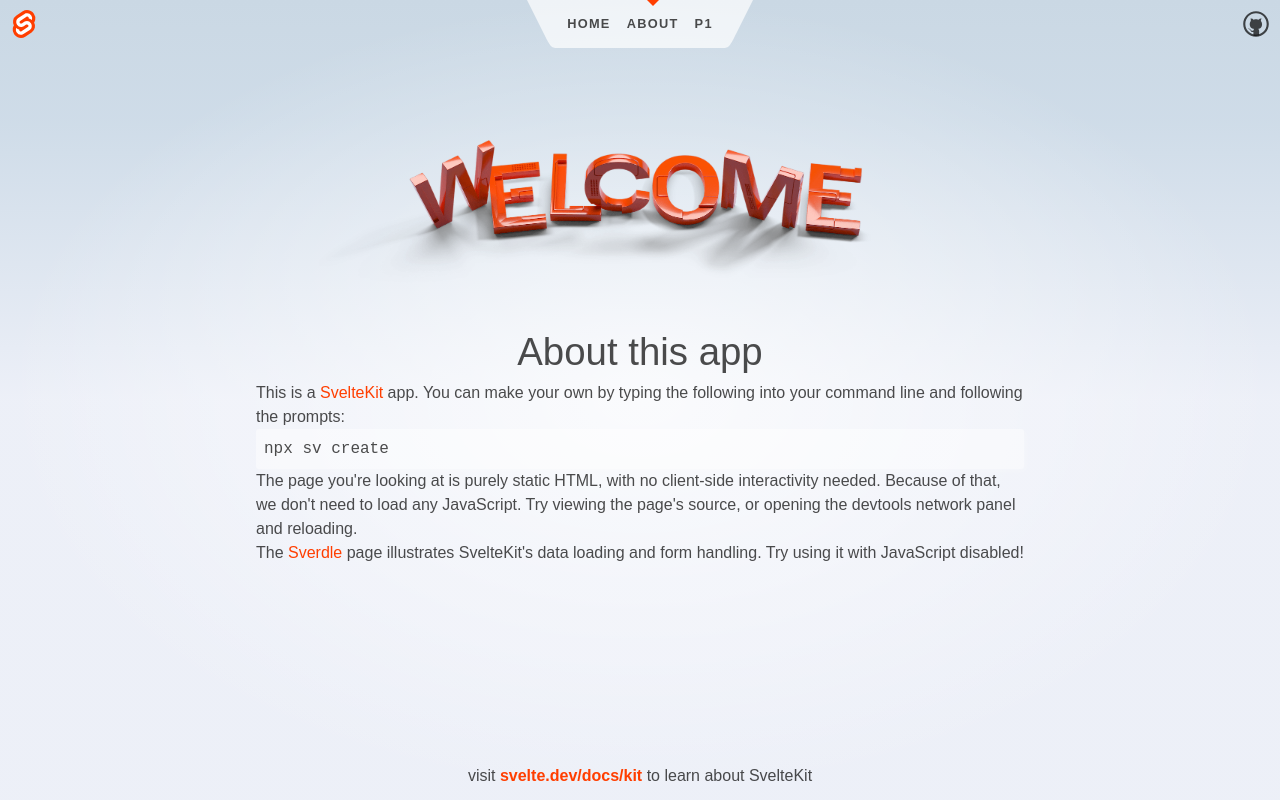
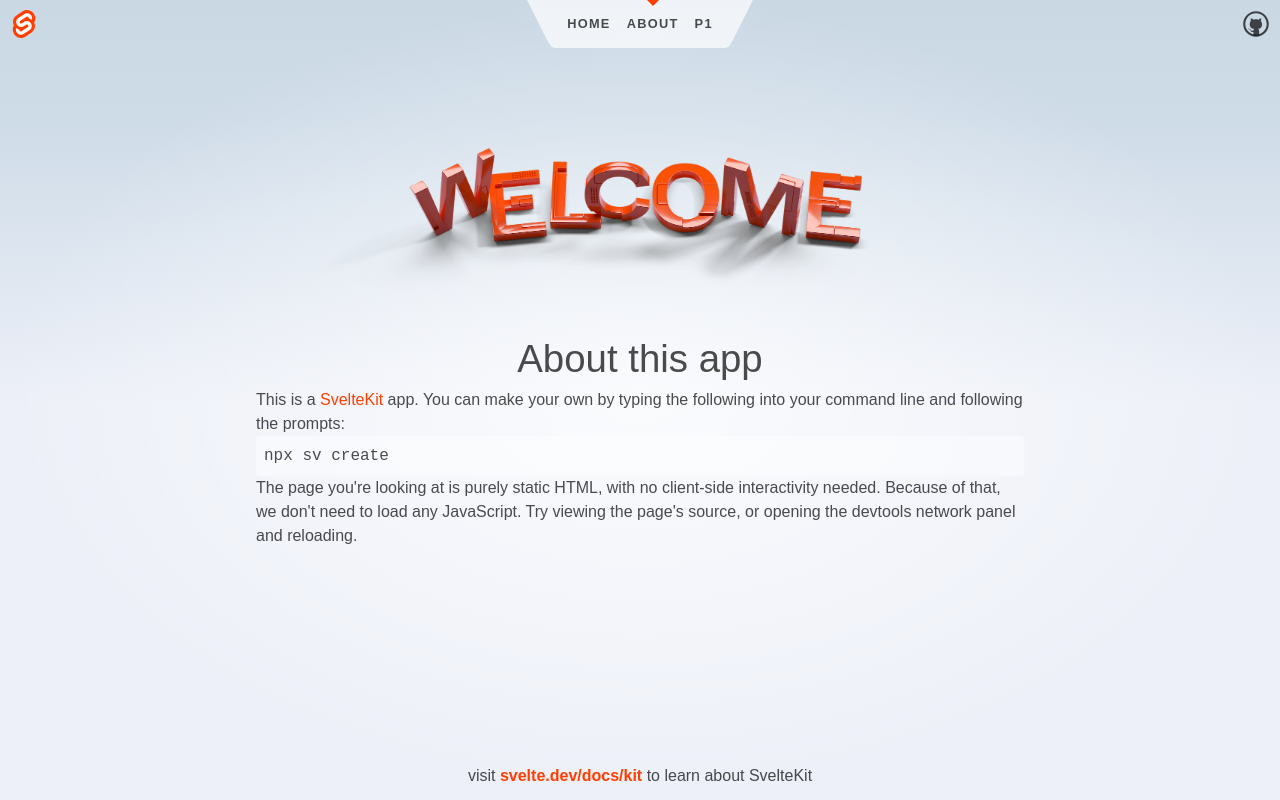
Before and after one commit to mengxi-ream/toronto-lens, a SvelteKit app: page /about in a window 1280 px wide. Built offline with nearby package versions, Linux system fonts and the light colour scheme.

Commit message:
🐛 fix: 404 link

```diff
--- a/eslint.config.js
+++ b/eslint.config.js
@@ -30,5 +30,10 @@
 				parser: ts.parser
 			}
 		}
+	},
+	{
+		rules: {
+			'no-unused-vars': 'error'
+		}
 	}
 );
--- a/src/routes/about/+page.svelte
+++ b/src/routes/about/+page.svelte
@@ -1,5 +1,4 @@
 <script lang="ts">
-	import { base } from '$app/paths';
 	import welcome from '$lib/images/svelte-welcome.webp';
 	import welcomeFallback from '$lib/images/svelte-welcome.png';
 </script>
@@ -32,11 +31,6 @@
 		Because of that, we don't need to load any JavaScript. Try viewing the page's source, or opening
 		the devtools network panel and reloading.
 	</p>
-
-	<p>
-		The <a href={`${base}/sverdle`}>Sverdle</a> page illustrates SvelteKit's data loading and form handling.
-		Try using it with JavaScript disabled!
-	</p>
 </div>
 
 <style>
```
